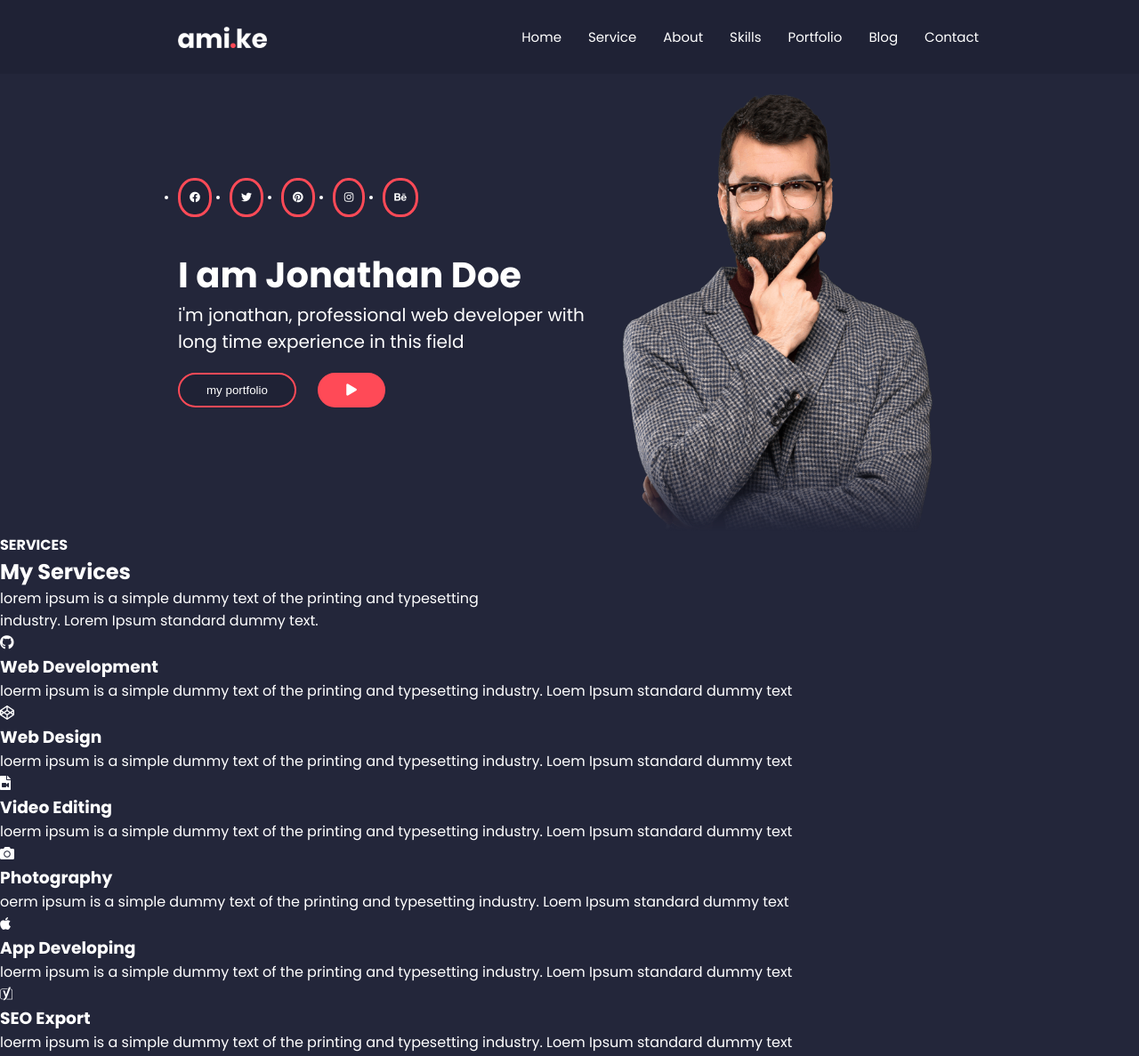
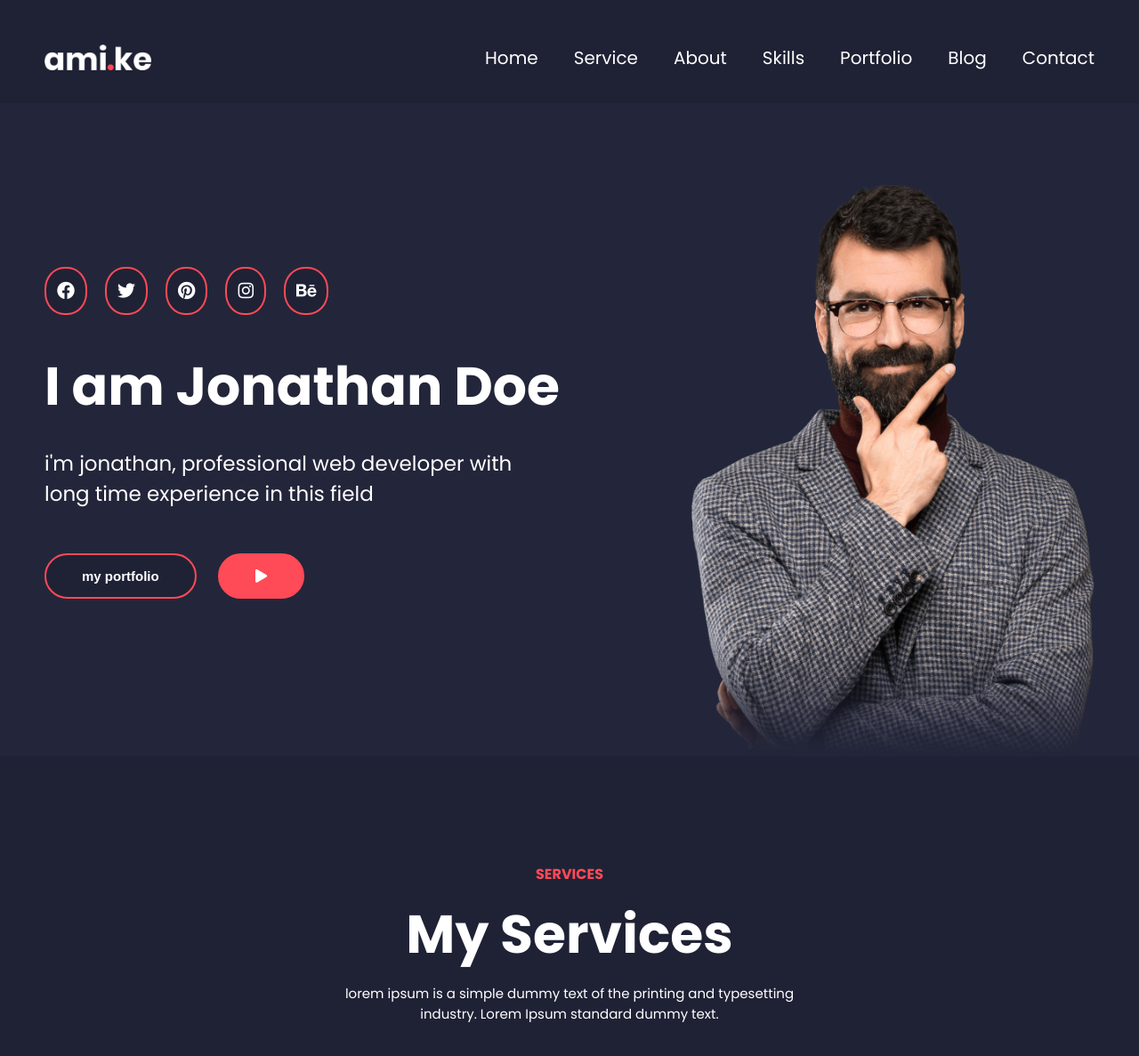
Before and after one commit to ibehjoshua24/my_portfolio, a plain HTML site: page index.html in a window 1280 px wide. Shown: the top 1187 px of the page at 89% size. Drawn offline with Linux system fonts and the light colour scheme.

Commit message:
styled service section

```diff
--- a/styles/style.css
+++ b/styles/style.css
@@ -1,3 +1,4 @@
+/*homepage section start here */
 *{
     margin: 0;
     padding: 0;
@@ -11,32 +12,36 @@ body{
     background-color:#23263A;
 }
 
+main{
+    scroll-behavior: smooth;
+}
+
 header{
     background-color: #1f2235;
     display:flex;
     justify-content: space-between;
     text-align: center;
     flex-direction: row;
-    padding-left: 200px;
-    padding-right: 150px;
+    padding-left: 50px;
+    padding-right: 50px;
     position: fixed;
     width: 100%;
+    padding-bottom: 30px;
+    padding-top: 50px;
 }
+
 .navmenu li{
-    font-size: 15px;
+    font-size: 20px;
 }
 
 .navmenu{
     display: flex;
-    gap: 30px;
+    gap: 40px;
     list-style: none;
-    padding:30px;
-
 }
 
 .logo{
-    width: 100px;
-    margin-top: 30px;
+    width: 120px;
 }
 
 .navmenu li a{
@@ -48,77 +53,150 @@ header{
     color:#FF4A57;
     transition:1s ;
 }
+
 .media ul{
     color:white;
     display: flex;
     gap: 20px;
-
-
-}
-.media ul li{
-    border: 3px solid #FF4A57;
-    border-radius: 47%;
-    background:#1f2235 ;
-    font-size: 12px;
-    padding:10px;
-}
-
-.social{
     list-style: none;
 }
 
-.social li:hover{
+.media ul li{
+    border: 2px solid #FF4A57;
+    border-radius: 46%;
+    background:#1f2235 ;
+    font-size: 20px;
+    padding:10px 12px;
+}
+
+.media ul li:hover{
     background-color: #FF4A57;
 }
 
 .homepage{
     display: flex;
     justify-content: space-between;
-    padding-left: 200px;
-    padding-right: 100px;
+    padding-right: 50px;
+    padding-left: 50px;
 }
 
 .textcontent{
-    padding-top: 200px;
+    margin-top: 300px;
 }
 
 .textarea h1{
-    font-size: 40px;
-     padding-top: 35px;
+    font-size: 60px;
+    margin-top: 35px;
 }
 
 .textarea p{
-    font-size: 20px;
-    width: 500px;
+    font-size: 23px;
+    width: 550px;
+    margin-top: 25px;
+    margin-bottom: 50px;
 }
 
 .picture{
-    padding-top: 100px;
-    height: 600px;
-    padding-right: 150px;
+    height: 650px;
+    margin-top: 200px;
 }
-
- .btn button{
-    padding:10px 30px;
+.btn button{
+    padding:15px 40px;
     border:2px solid #FF4A57;
-    border-radius: 20px;
+    border-radius: 30px;
     color: white;
-    margin-top: 20px;
-
+    font-size: 15px;
 }
 
 #portfolio{
     background-color: #1f2235;
     margin-right: 20px;
     transition: 1s;
+    font-weight: bold;
 }
 
 #portfolio:hover{
     background-color: #FF4A57;
-    color: #1f2235;
-
 }
 
 #play{
     background-color: #FF4A57;
 }
+/*home section goes here */
+
+/*service section start here */
+.serviceintro{
+    text-align: center;
+    padding-bottom: 80px;
+}
+
+.service{
+    background-color: #1f2235;
+    padding-bottom: 100px;
+    padding-top: 120px;
+}
+
+.service h4{
+    margin-bottom: 10px;
+    color: #FF4A57;
+}
+
+.service h2{
+     margin-bottom:10px ;
+     font-size: 60px;
+}
+
+.servicebody{
+    font-size: 15px;
+    color: white;
+}
+
+.upbody{
+    display: flex;
+    flex-direction: row;
+    margin-left: 50px;
+    gap: 30px;
+    margin-bottom:30px ;
+    margin-right: 50px;
+}
+
+
+.serviced{
+    padding: 60px 60px 60px 30px;
+    width: 350px;
+    background-color: #23263A ;
+    border-radius: 20px;
+    color: #FF4A57;
+}
+
+.lowbody{
+    display:flex;
+    flex-direction: row;
+    margin-left: 50px;
+    gap: 30px;
+    margin-right: 50px;
+}
+
+.service h3{
+    padding-top: 20px;
+    padding-bottom: 20px;
+    font-size: 20PX;
+    color: #fff;
+}
+
+.service p{
+    font-size: 15px;
+    color: #fff;
+}
+
+.serviced i {
+    font-size: 50px;
+    /* color: #FF4A57; */
+}
+
+
+.serviced:hover {
+    background-color: #FF4A57 ;
+    color:white !important;
+}
+/*service section goes here */
```
